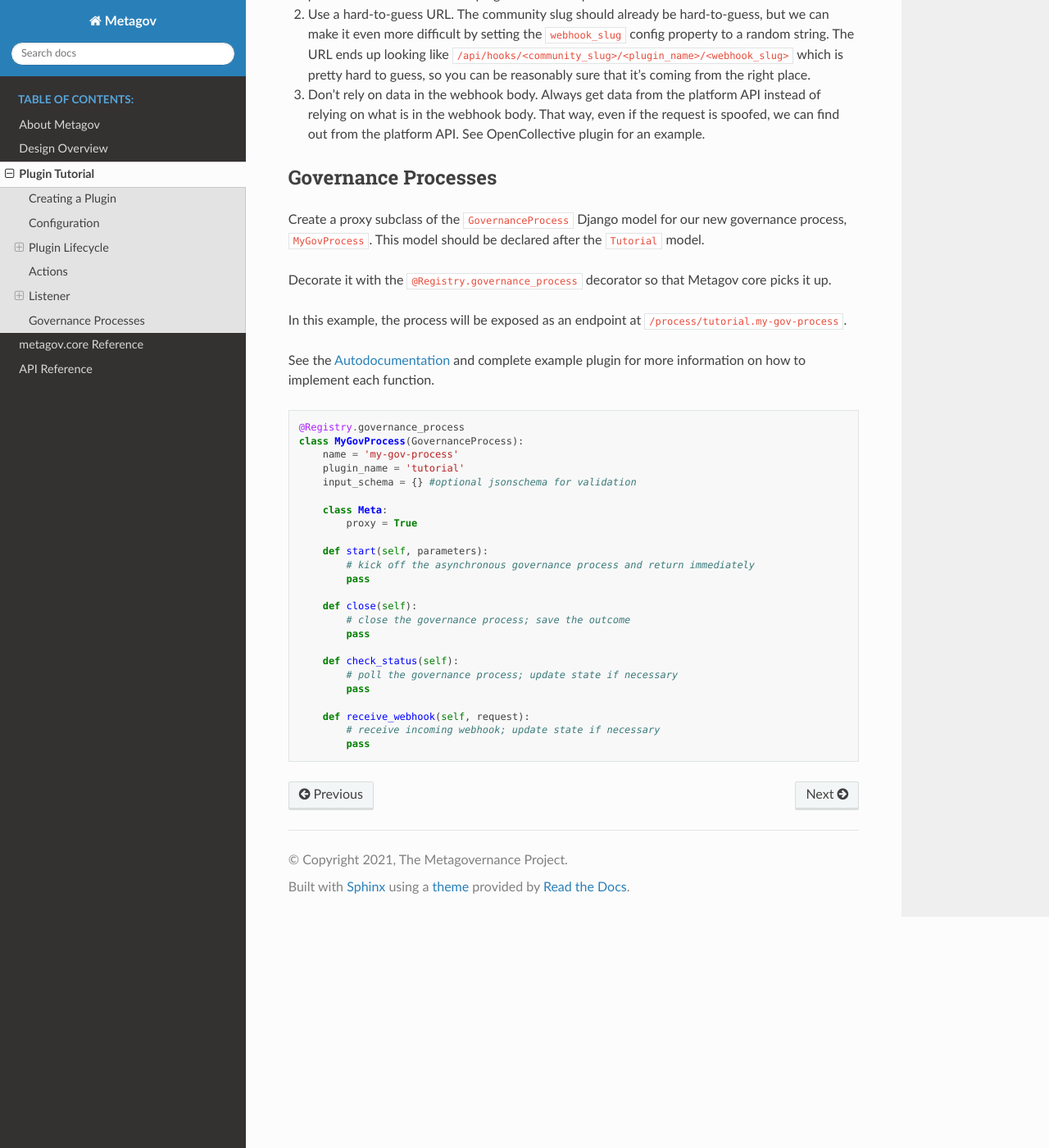
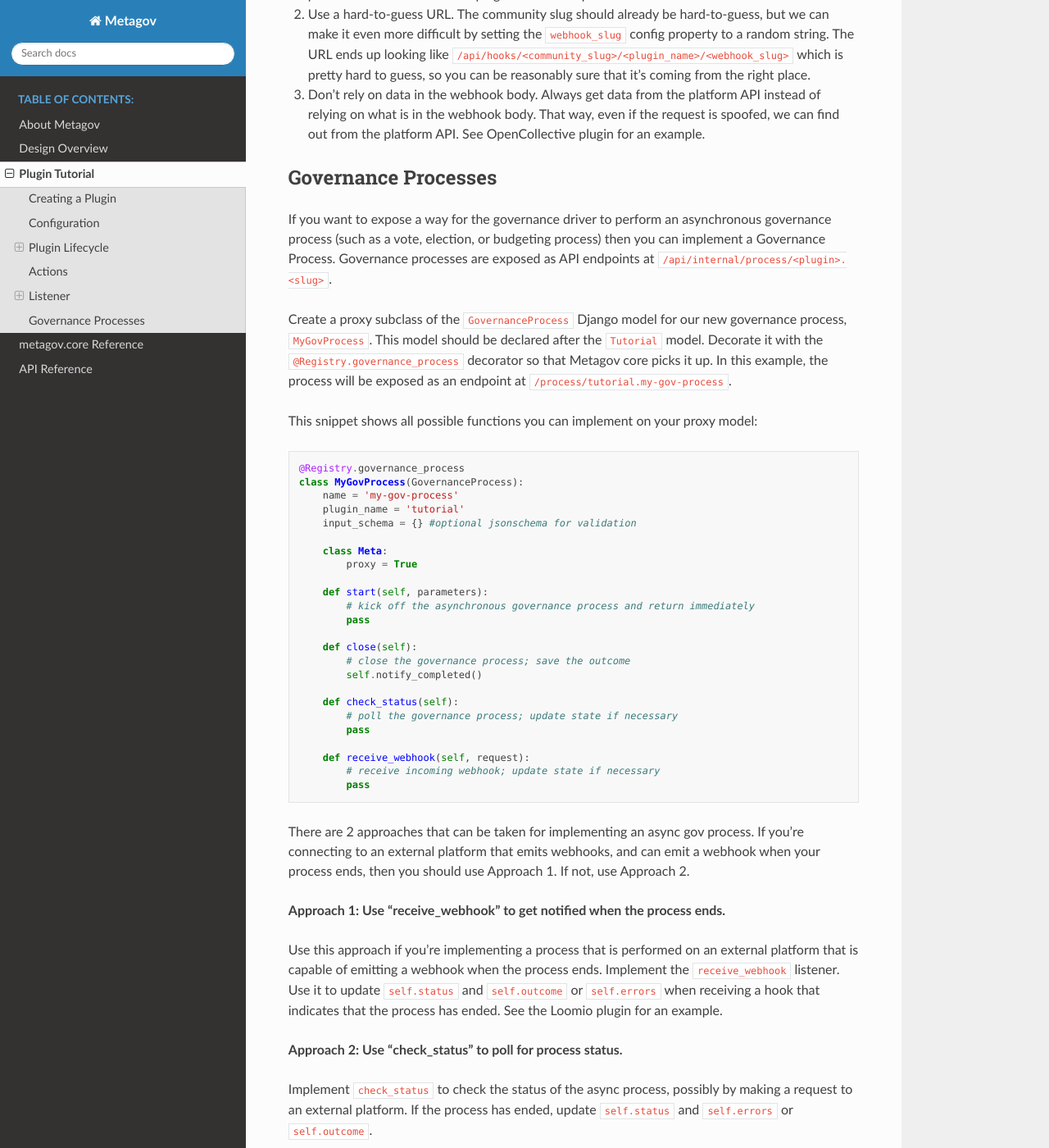
Before and after one commit to metagov/gateway, a Sphinx documentation site: the page built from docs/plugin_tutorial.rst, in a window 1280 px wide and 1400 px high, scrolled down 5137 px. Shown: the whole window at 82% size. Built offline with Sphinx 7.4.7 and the Read the Docs theme 2.0.0, drawn with Linux system fonts in a browser that asks for light colours; some of the changed text lies outside the part shown.

Commit message:
WIP docs on Governance Process

```diff
--- a/docs/plugin_tutorial.rst
+++ b/docs/plugin_tutorial.rst
@@ -257,14 +257,16 @@ Anyone on the internet can post requests to the metagov webhook receiver endpoin
 Governance Processes
 ********************
 
+If you want to expose a way for the governance driver to perform an asynchronous governance process
+(such as a vote, election, or budgeting process) then you can implement a Governance Process. Governance
+processes are exposed as API endpoints at ``/api/internal/process/<plugin>.<slug>``.
+
 Create a proxy subclass of the ``GovernanceProcess`` Django model for our new governance process, ``MyGovProcess``.
-This model should be declared after the ``Tutorial`` model.
+This model should be declared after the ``Tutorial`` model. Decorate it with the ``@Registry.governance_process``
+decorator so that Metagov core picks it up. In this example, the process will be exposed as an endpoint
+at ``/process/tutorial.my-gov-process``.
 
-Decorate it with the ``@Registry.governance_process`` decorator so that Metagov core picks it up.
-
-In this example, the process will be exposed as an endpoint at ``/process/tutorial.my-gov-process``.
-
-See the :ref:`Autodocumentation <autodocs-ref>` and complete example plugin for more information on how to implement each function.
+This snippet shows all possible functions you can implement on your proxy model:
 
 .. code-block:: python
 
@@ -283,7 +285,7 @@ See the :ref:`Autodocumentation <autodocs-ref>` and complete example plugin for
 
         def close(self):
             # close the governance process; save the outcome
-            pass
+            self.notify_completed()
 
         def check_status(self):
             # poll the governance process; update state if necessary
@@ -292,3 +294,26 @@ See the :ref:`Autodocumentation <autodocs-ref>` and complete example plugin for
         def receive_webhook(self, request):
             # receive incoming webhook; update state if necessary
             pass
+
+
+There are 2 approaches that can be taken for implementing an async gov process.
+If you're connecting to an external platform that emits webhooks, and can emit a webhook
+when your process ends, then you should use Approach 1. If not, use Approach 2.
+
+**Approach 1: Use "receive_webhook" to get notified when the process ends.**
+
+Use this approach if you're implementing a process that is performed on an external
+platform that is capable of emitting a webhook when the process ends.
+Implement the ``receive_webhook`` listener. Use it to update ``self.status`` and
+``self.outcome`` or ``self.errors`` when receiving a hook that indicates that the process has ended.
+See the Loomio plugin for an example.
+
+**Approach 2: Use "check_status" to poll for process status.**
+
+Implement ``check_status`` to check the status of the async process, possibly by making
+a request to an external platform. If the process has ended, update ``self.status`` and
+``self.errors`` or ``self.outcome``.
+
+.. seealso:: See the :ref:`metagov.core Reference <autodocs-ref>` for more information about the ``GovernanceProcess`` models.
+
+.. seealso:: Once you've implemented a governance process, you can invoke it through the Metagov API. See the `Example Driver Repo <https://github.com/metagov/example-driver>`_ for an example of kicking off a governance process and waiting for the result at a ``callback_url``.
```
Also changed, not shown: other parts of docs/plugin_tutorial.rst (+1 -1 lines).
